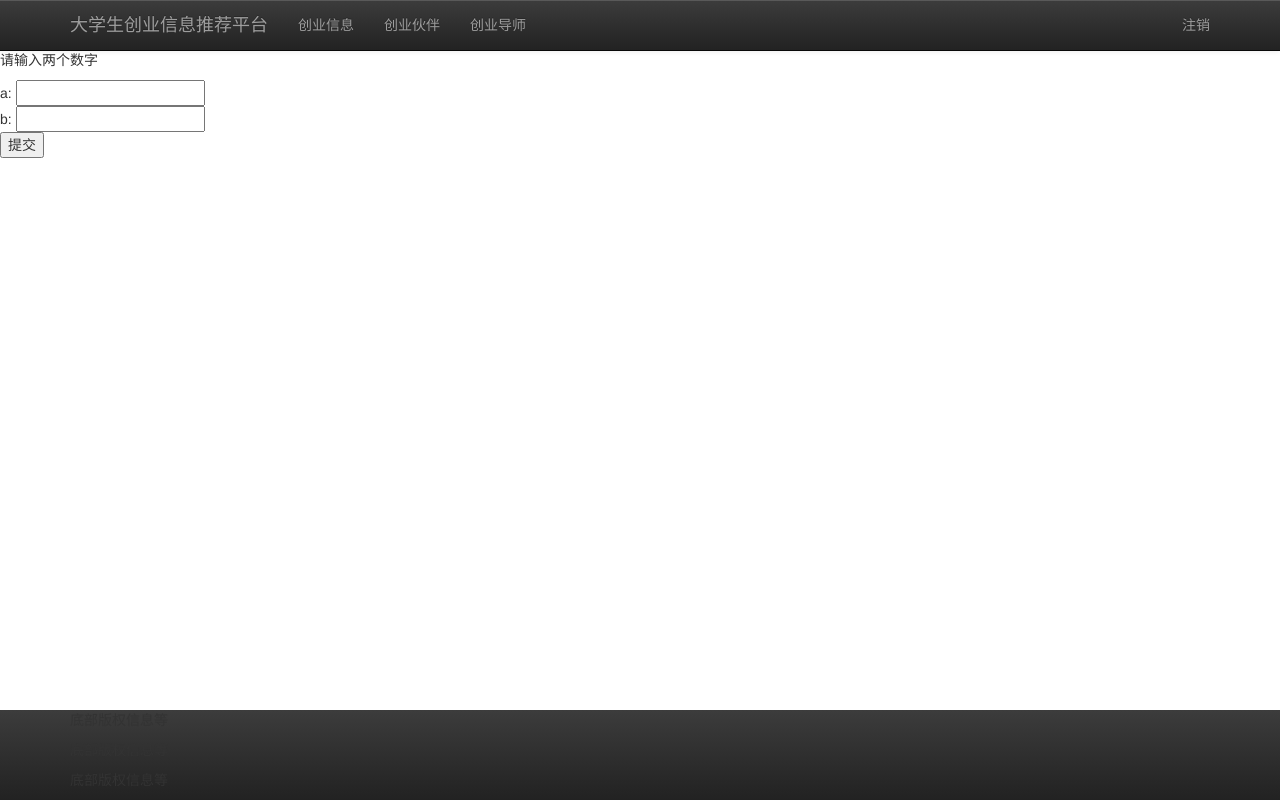
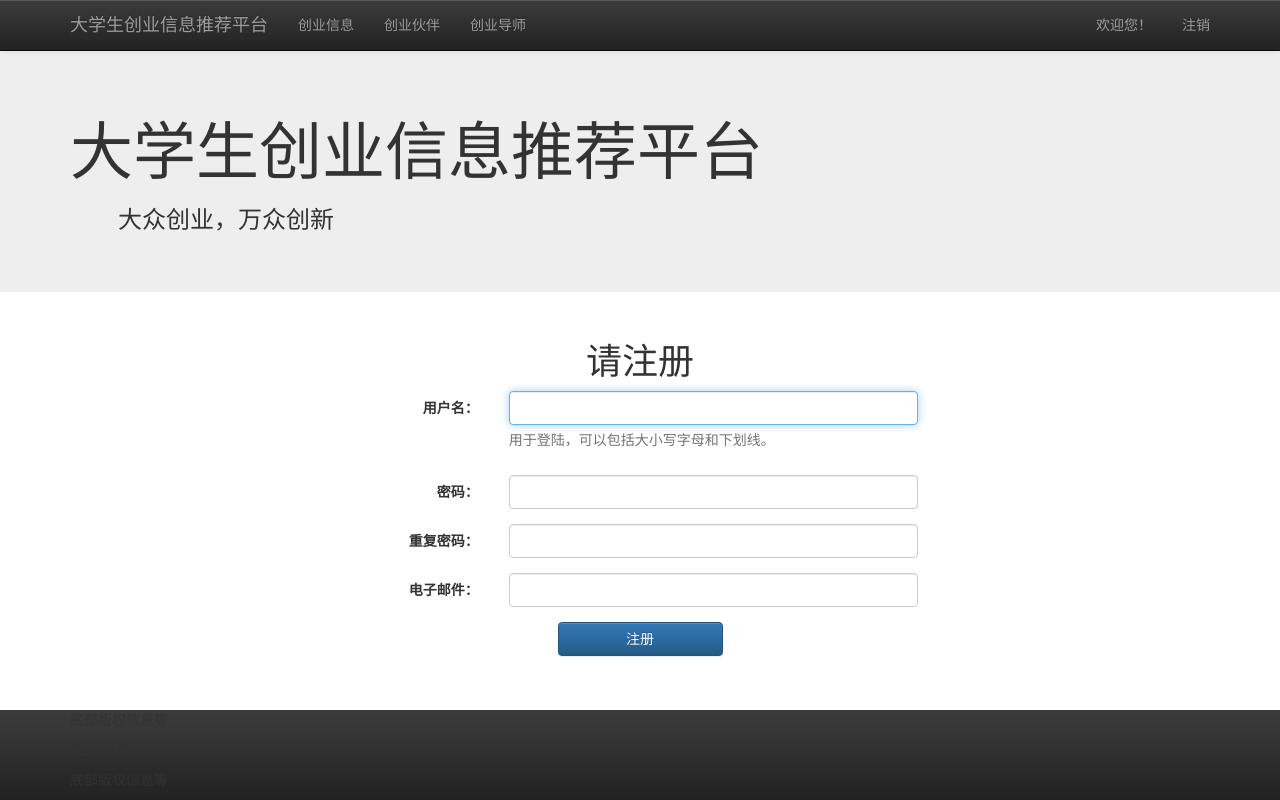
Before and after one commit to caiorngcai/RecSystem, a Django app: template mysite/InfoRec/templates/register.html in a window 1280 px wide. Run offline with Django 3.2, Linux system fonts and the light colour scheme; the template is opened without the code that fills it, so the values that code supplies are empty; some libraries are stand-ins or nearby versions.

Commit message:
初步完成注册板块

```diff
--- a/mysite/InfoRec/templates/base.html
+++ b/mysite/InfoRec/templates/base.html
@@ -43,11 +43,12 @@
 
             <ul class="nav navbar-nav navbar-right">
                 {% if user %}
-                    <li><a href="#">{{ user.myuser.username }}</a></li>
+                    <!--<li class="navbar-text">欢迎您！<a href="#">{{ user.username }}</a></li>-->
+                    <li class="navbar-text">欢迎您！<span>{{ user.username }}</span></li>
                     <li><a href="{% url 'logout' %}">注销</a></li>
                 {% else %}
                 <li><a href="{% url 'login' %}">登录</a></li>
-                    <li><a href="#">注册</a></li>
+                <li><a href="{% url 'register' %}">注册</a></li>
                 {% endif %}
             </ul>
 
--- a/mysite/InfoRec/templates/login.html
+++ b/mysite/InfoRec/templates/login.html
@@ -27,8 +27,7 @@
                 <div class="form-group">
                     <label for="id_user_name" class="col-md-3 control-label">用户名：</label>
                     <div class="col-md-9">
-                        <input type="text" class="form-control" id="id_user_name" required name="username"
-                        autofocus>
+                        <input type="text" class="form-control" id="id_user_name" required name="username" autofocus>
                     </div>
                 </div>
 
--- a/mysite/InfoRec/templates/register.html
+++ b/mysite/InfoRec/templates/register.html
@@ -1,11 +1,84 @@
 {% extends 'base.html' %}
+{% block title %}注册{% endblock %}
 
 {% block content %}
-<p>请输入两个数字</p>
+<header class="jumbotron subhead" id="header-base">
+    <div class="container">
+        <h1>大学生创业信息推荐平台</h1>
+        <h3>&emsp;&emsp;大众创业，万众创新</h3>
+    </div>
+</header>
 
-<form action="/add/" method="get">
-    a: <input type="text" name="a"> <br/>
-    b: <input type="text" name="b"> <br/>
-    <input type="submit" value="提交">
-</form>
+<div class="container">
+    <div class="row">
+        <div class="col-md-6 col-md-offset-3 col-sm-10 col-sm-offset-1">
+            {% if state == 'success' %}
+            <div class="well">
+                <h2 class="text-success text-center">注册成功！</h2>
+            </div>
+            {% elif state == 'repeat_error' %}
+            <div class="well">
+                <h2 class="text-warning text-center">密码重复错误</h2>
+            </div>
+            {% elif state == 'empty' %}
+            <div class="well">
+                <h2 class="text-warning text-center">密码不能为空</h2>
+            </div>
+            {% elif state == 'user_exist' %}
+            <div class="well">
+                <h2 class="text-danger text-center">用户已经存在</h2>
+            </div>
+            {% endif %}
+            <form method="POST" role="form" class="form-horizontal">
+                {% csrf_token %}
+                <h1 class="form-signin-heading text-center">请注册</h1>
+
+                <div class="form-group">
+                    <label for="id_user_name" class="col-md-3 control-label">用户名：</label>
+                    <div class="col-md-9">
+                        <input type="text" class="form-control" id="id_user_name" required name="username"
+                        autofocus>
+                        <span class="help-block">用于登陆，可以包括大小写字母和下划线。</span>
+                    </div>
+                </div>
+
+                <!--<div class="form-group">-->
+                    <!--<label for="id_name" class="col-md-3 control-label">昵称：</label>-->
+                    <!--<div class="col-md-9">-->
+                        <!--<input type="text" class="form-control" required name="nickname" id="id_name">-->
+                    <!--</div>-->
+                <!--</div>-->
+
+                <div class="form-group">
+                    <label for="id_passwd" class="col-md-3 control-label">密码：</label>
+                    <div class="col-md-9">
+                        <input type="password" class="form-control" required name="password" id="id_passwd">
+                    </div>
+                </div>
+
+                <div class="form-group">
+                    <label for="id_repasswd" class="col-md-3 control-label">重复密码：</label>
+                    <div class="col-md-9">
+                        <input type="password" class="form-control" required name="password_repeat"
+                        id="id_repasswd">
+                    </div>
+                </div>
+
+                <div class="form-group">
+                    <label for="id_email" class="col-md-3 control-label">电子邮件：</label>
+                    <div class="col-md-9">
+                        <input type="email" class="form-control" required name="email" id="id_email">
+                    </div>
+                </div>
+
+                <div class="form-group">
+                    <div class="col-md-4 col-md-offset-4">
+                        <button class="btn btn btn-primary btn-block" type="submit" id="id_submit">注册</button>
+                    </div>
+                </div>
+
+            </form>
+        </div>
+    </div>
+</div>
 {% endblock %}
--- a/mysite/mysite/urls.py
+++ b/mysite/mysite/urls.py
@@ -30,7 +30,7 @@ urlpatterns = [
     # url(r'^tutor/$', InfoRec_views. name="tutor"),
     # url(r'^tutor/(?P<>)$', InfoRec_views. name=""),
 
-    # url(r'^register/$', InfoRec_views.register, name="register"),
+    url(r'^register/$', InfoRec_views.register, name="register"),
     url(r'^login/$', InfoRec_views.login, name="login"),
     url(r'^logout/$', InfoRec_views.logout, name="logout"),
 ]
```
Also changed, not shown: mysite/InfoRec/admin.py (+17 -4 lines), mysite/InfoRec/models.py (+6 -3 lines), mysite/InfoRec/views.py (+32 -18 lines), README.md, mysite/InfoRec/migrations/0001_initial.py (deleted), mysite/InfoRec/migrations/0002_person.py (deleted), mysite/InfoRec/migrations/0003_auto_20160323_1712.py (deleted), mysite/InfoRec/migrations/0004_article_abstract.py (deleted), mysite/InfoRec/migrations/0005_auto_20160418_2015.py (deleted), mysite/InfoRec/migrations/0006_auto_20160418_2133.py (deleted), mysite/InfoRec/migrations/__init__.py (deleted).
